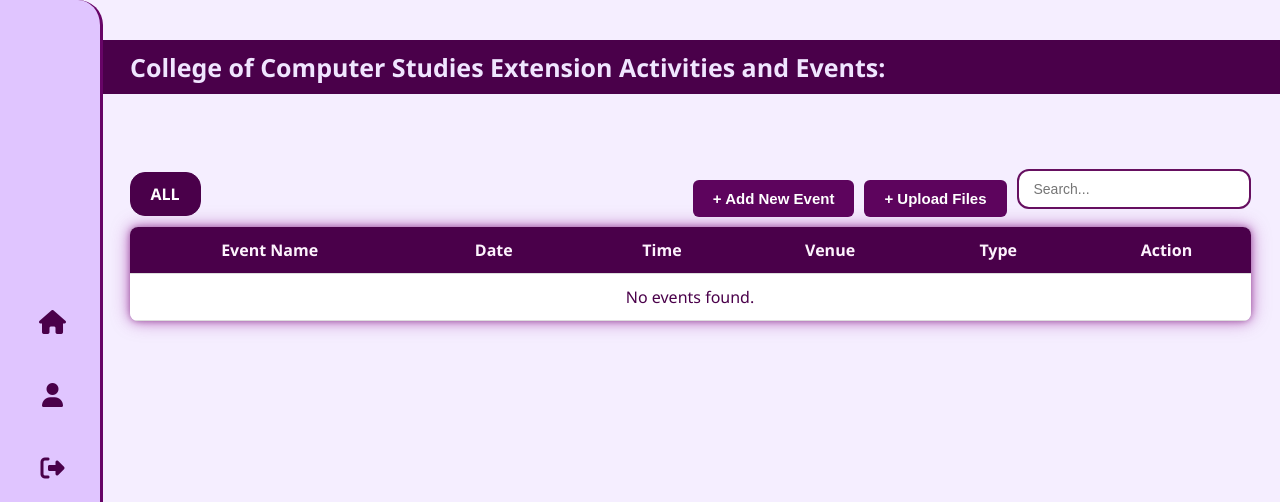
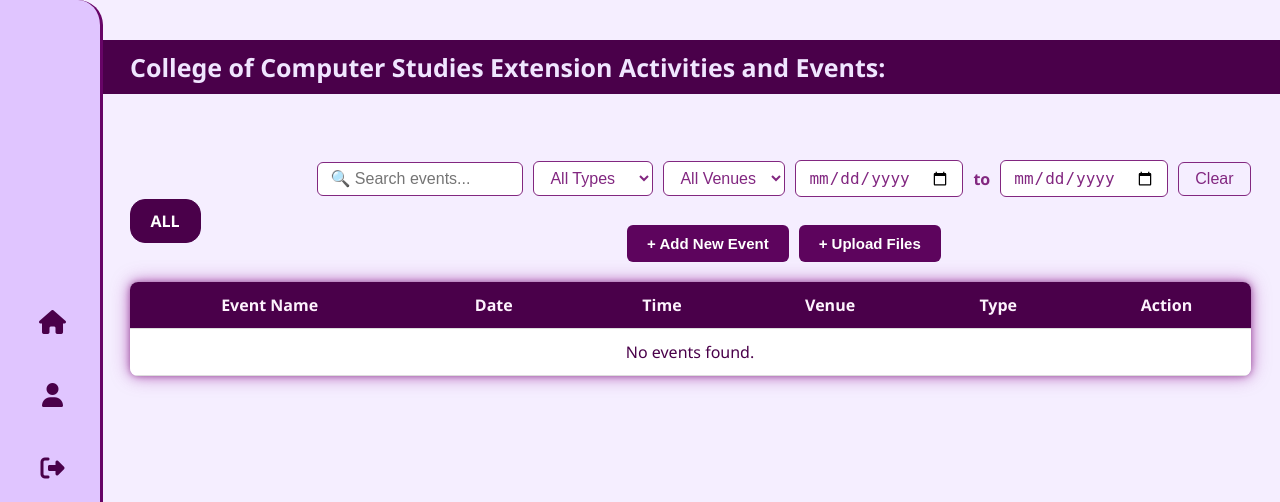
Before and after one commit to DavonGT/Event-IMS, a Django app: page /add-event/ in a window 1280 px wide. Shown: the top 502 px of the page. Run offline with Django 5.2, Linux system fonts and the light colour scheme; the visitor is signed in with stand-in values (Sample User, id 1); some libraries are stand-ins or nearby versions; some web fonts are replaced.

Commit message:
added filters on events page

```diff
--- a/core/templates/core/events.html
+++ b/core/templates/core/events.html
@@ -23,7 +23,27 @@
     </div>
 
     <!-- Filter/Search/Add Container -->
-    <div class="filter-container">
+    <div class="filter-container enhanced-filters">
+      <div class="filter-row">
+        <input type="text" placeholder="🔍 Search events..." class="search-input" id="searchInput" onkeyup="filterEvents()" />
+        <select id="typeFilter" class="filter-select" onchange="filterEvents()">
+          <option value="">All Types</option>
+          {% for event_type in event_types %}
+            <option value="{{ event_type }}">{{ event_type }}</option>
+          {% endfor %}
+        </select>
+        <select id="venueFilter" class="filter-select" onchange="filterEvents()">
+          <option value="">All Venues</option>
+          {% for venue in venues %}
+            <option value="{{ venue }}">{{ venue }}</option>
+          {% endfor %}
+        </select>
+        <input type="date" id="startDateFilter" class="filter-date" onchange="filterEvents()" />
+        <span style="color:#822780;font-weight:bold;">to</span>
+        <input type="date" id="endDateFilter" class="filter-date" onchange="filterEvents()" />
+        <button class="clear-filters-btn" onclick="clearFilters()">Clear</button>
+      </div>
+      <div class="quick-actions">
         {% if user_role == "Admin" or user_org == selected_organization %}
           <button class="add-new-button" onclick="openModal('{% url 'add_event' %}')">+ Add New Event</button>
           <button class="add-new-button" onclick="openModal('{% url 'upload_files' %}')">+ Upload Files</button>
@@ -31,7 +51,7 @@
         {% if user_role == "Admin" %}
           <button class="add-new-button" onclick="openModal('{% url 'add_organization' %}')">+ Add New Org</button>
         {% endif %}
-      <input type="text" placeholder="Search..." class="search-input" id="searchInput" onkeyup="filterEvents()" />
+      </div>
     </div>
   </div>
 
@@ -140,25 +160,107 @@
   function filterEvents() {
     const input = document.getElementById('searchInput');
     const filter = input.value.toLowerCase();
+    const typeFilter = document.getElementById('typeFilter').value;
+    const venueFilter = document.getElementById('venueFilter').value;
+    const startDateFilter = document.getElementById('startDateFilter').value;
+    const endDateFilter = document.getElementById('endDateFilter').value;
     const table = document.querySelector('.events-table tbody');
     const rows = table.getElementsByTagName('tr');
 
     for (let i = 0; i < rows.length; i++) {
       const cells = rows[i].getElementsByTagName('td');
-      let rowMatches = false;
+      if (cells.length < 6) continue; // skip empty row
+      let rowMatches = true;
 
-      for (let j = 0; j < cells.length - 1; j++) {  // exclude action column
+      // Search filter
+      let searchMatch = false;
+      for (let j = 0; j < cells.length - 1; j++) {
         const cellText = cells[j].textContent || cells[j].innerText;
         if (cellText.toLowerCase().includes(filter)) {
-          rowMatches = true;
+          searchMatch = true;
           break;
         }
       }
+      if (!searchMatch) rowMatches = false;
 
+      // Type filter
+      if (typeFilter && cells[4].textContent.trim() !== typeFilter) rowMatches = false;
+      // Venue filter
+      if (venueFilter && cells[3].textContent.trim() !== venueFilter) rowMatches = false;
+      // Date range filter
+      if (startDateFilter || endDateFilter) {
+        const eventDate = cells[1].textContent.trim(); // m. d. Y
+        const [month, day, year] = eventDate.split('.').map(s => s.trim());
+        const eventDateISO = `${year}-${month.padStart(2, '0')}-${day.padStart(2, '0')}`;
+        if (startDateFilter && eventDateISO < startDateFilter) rowMatches = false;
+        if (endDateFilter && eventDateISO > endDateFilter) rowMatches = false;
+      }
       rows[i].style.display = rowMatches ? '' : 'none';
     }
   }
 
+  function clearFilters() {
+    document.getElementById('searchInput').value = '';
+    document.getElementById('typeFilter').value = '';
+    document.getElementById('venueFilter').value = '';
+    document.getElementById('startDateFilter').value = '';
+    document.getElementById('endDateFilter').value = '';
+    filterEvents();
+  }
+
 </script>
+<style>
+.enhanced-filters {
+  display: flex;
+  flex-direction: column;
+  gap: 8px;
+  margin-bottom: 10px;
+}
+.filter-row {
+  display: flex;
+  gap: 10px;
+  align-items: center;
+  flex-wrap: wrap;
+}
+.quick-actions {
+  display: flex;
+  gap: 10px;
+  flex-wrap: wrap;
+}
+.filter-select, .filter-date, .search-input {
+  padding: 7px 12px;
+  border-radius: 6px;
+  border: 1px solid #822780;
+  background: #fff;
+  font-size: 1rem;
+  color: #822780;
+  min-width: 120px;
+}
+.filter-select:focus, .filter-date:focus, .search-input:focus {
+  outline: 2px solid #822780;
+  border-color: #822780;
+}
+.clear-filters-btn {
+  background: #f5eeff;
+  color: #822780;
+  border: 1px solid #822780;
+  border-radius: 6px;
+  padding: 7px 16px;
+  font-size: 1rem;
+  cursor: pointer;
+  transition: background 0.2s, color 0.2s;
+}
+.clear-filters-btn:hover {
+  background: #822780;
+  color: #fff;
+}
+@media (max-width: 768px) {
+  .filter-row, .quick-actions {
+    flex-direction: column;
+    align-items: stretch;
+    gap: 8px;
+  }
+}
+</style>
 
 {% endblock %}
--- a/core/views.py
+++ b/core/views.py
@@ -13,6 +13,7 @@ from openpyxl import load_workbook
 from accounts.forms import UserProfileForm
 from accounts.models import User
 from django.urls import reverse
+from django.db.models import F
 
 @login_required
 def home(request):
@@ -56,6 +57,10 @@ def events_list(request, organization_id=None):
     else:
         selected_organization_id = None
 
+    # Get unique event types and venues for filters
+    event_types = list(events.order_by('event_type').values_list('event_type', flat=True).distinct())
+    venues = list(events.order_by('location').values_list('location', flat=True).distinct())
+
     return render(request, 'core/events.html', {
         'events': events,
         'organizations': organizations,
@@ -63,6 +68,8 @@ def events_list(request, organization_id=None):
         'selected_organization': Organization.objects.get(id=selected_organization_id).name if selected_organization_id else None,
         'user_role': str(request.user.role).title(),
         'user_org':str(request.user.organization) if hasattr(request.user, 'organization') else None,
+        'event_types': event_types,
+        'venues': venues,
     })
 
 # View to create a new event
```
Lines whose indentation alone changed are shown as unchanged.
